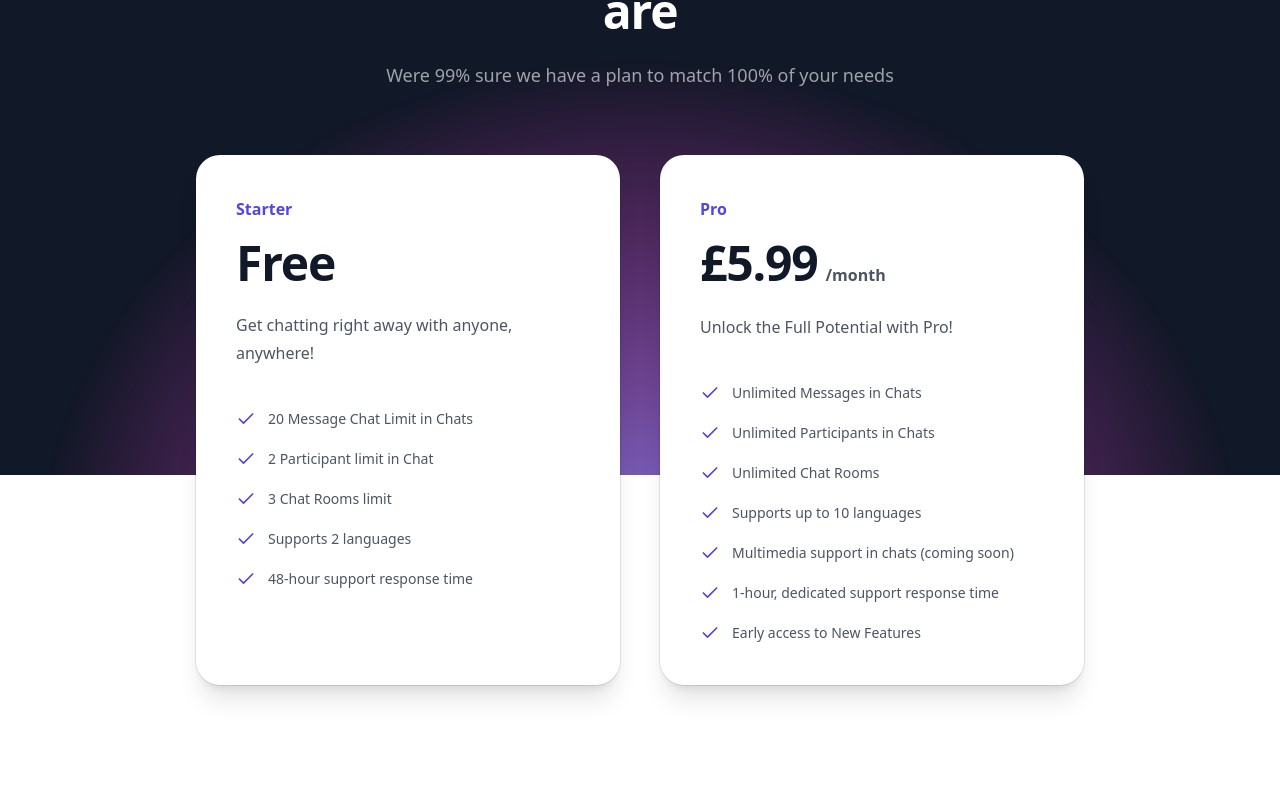
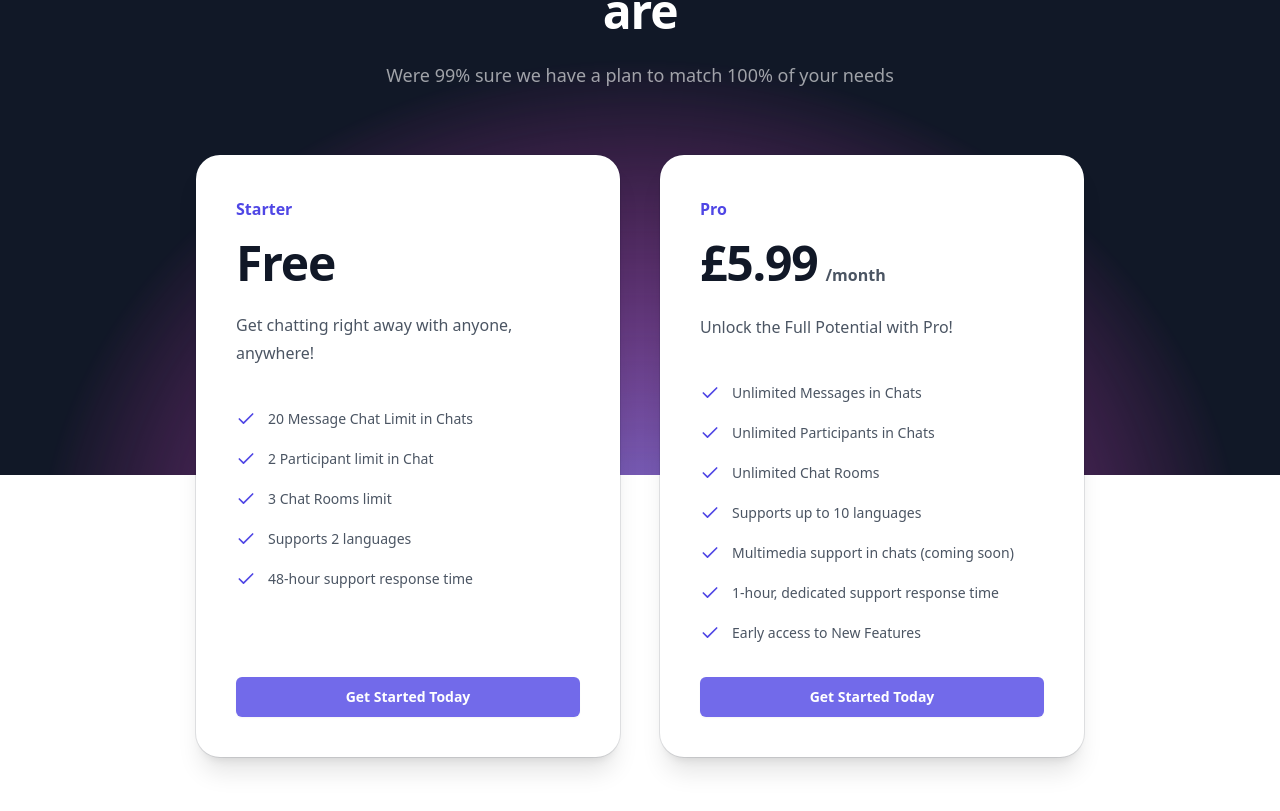
Before and after one commit to Hussain-7/saas-translation-app-next13, a Next.js app: page /pricing in a window 1280 px wide. Shown: the part 329-1140 px from the top of the page. Built offline with nearby package versions, Linux system fonts and the light colour scheme; no server answers.

Commit message:
pricing page completed

```diff
--- /dev/null
+++ b/components/CheckButton.tsx
@@ -0,0 +1,9 @@
+import React from 'react'
+
+const CheckButton = () => {
+	return (
+		<div>CheckButton</div>
+	)
+}
+
+export default CheckButton
--- a/components/PricingCards.tsx
+++ b/components/PricingCards.tsx
@@ -1,5 +1,7 @@
 import { CheckIcon } from "lucide-react";
+import Link from "next/link";
 import React from "react";
+import CheckButton from "./CheckButton";
 const tiers = [
   {
     name: "Starter",
@@ -88,6 +90,18 @@
                 ))}
               </ul>
             </div>
+            {redirect ? (
+              <Link
+                href="/register"
+                className="mt-8 block rounded-md text-sm font-semibold leading-6 text-white shadow-sm focus-visible:outline-2 focus-visible: outline-offset-2 cursor-pointer disabled: opacity-80 bg-indigo-600 px-3.5 py-2 text-center hover:bg-indigo-500 focus-visible: outline focus-visible:outline-indigo-600
+
+							"
+              >
+                Get Started Today
+              </Link>
+            ) : (
+              tier.id && <CheckButton />
+            )}
           </div>
         ))}
       </div>
```
